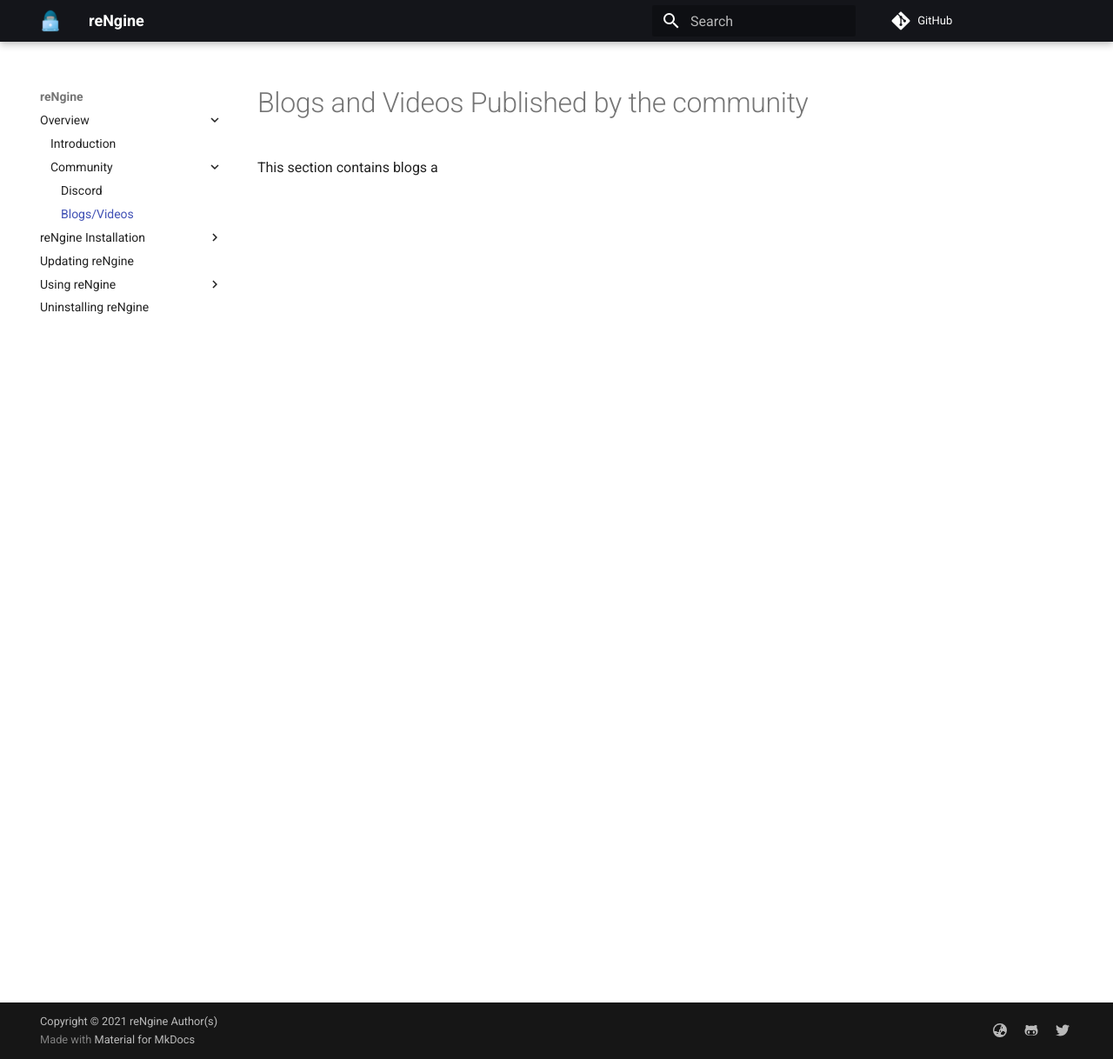
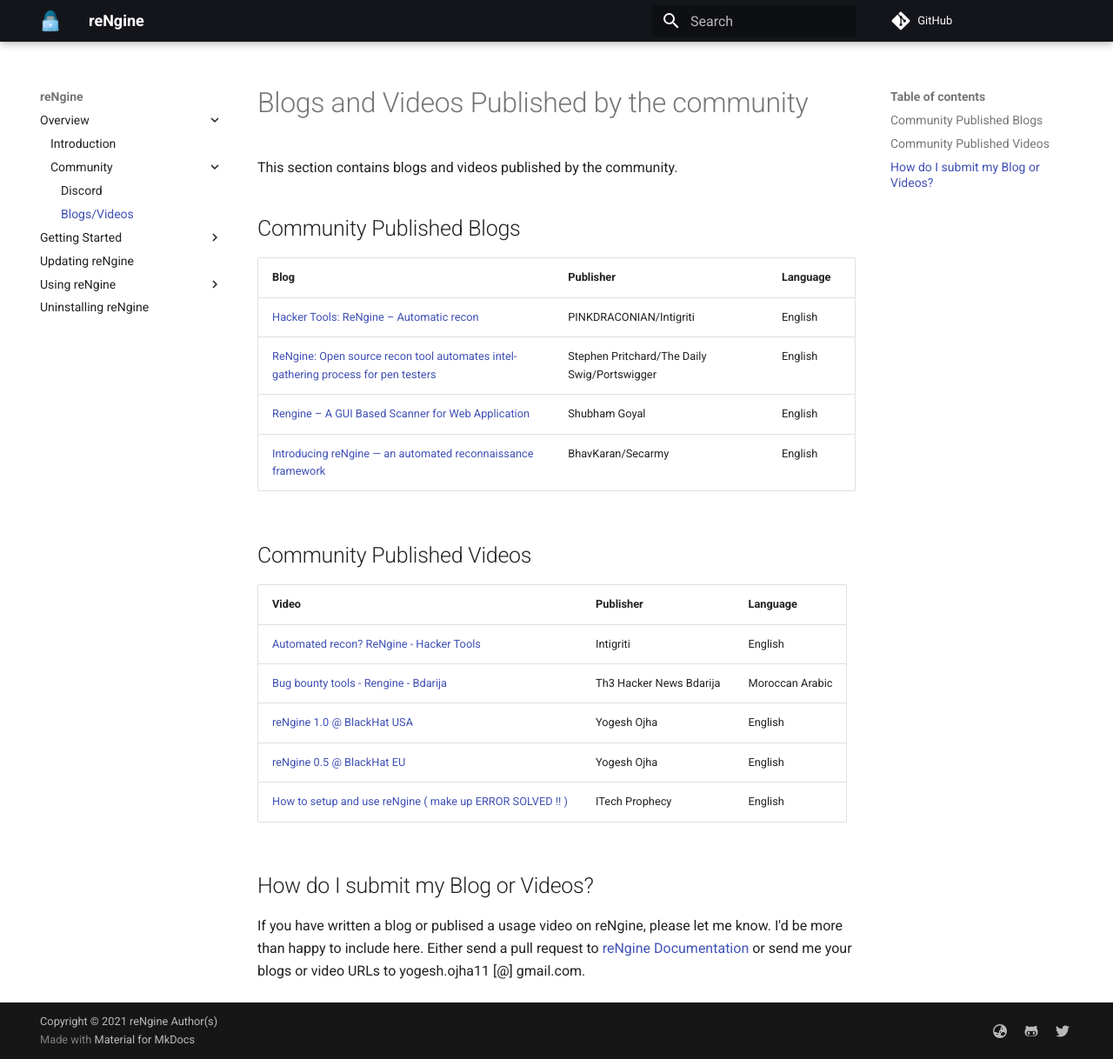
Before and after one commit to yogeshojha/rengineDocumentation, an MkDocs documentation site: the page built from docs/community/blog-videos.md, in a window 1280 px wide and 1218 px high. Shown: the whole window at 87% size. Built offline with MkDocs 1.6.1 and Material for MkDocs 9.7.7, drawn with Linux system fonts in a browser that asks for light colours; comment, search, counter and statistics services are not loaded.

Commit message:
Added community section

```diff
--- a/docs/community/blog-videos.md
+++ b/docs/community/blog-videos.md
@@ -1,3 +1,27 @@
 # Blogs and Videos Published by the community
 
-This section contains blogs a
+This section contains blogs and videos published by the community.
+
+## Community Published Blogs
+
+| Blog                                                         | Publisher               | Language |
+|--------------------------------------------------------------|-------------------------|----------|
+| [Hacker Tools: ReNgine – Automatic recon](https://blog.intigriti.com/2021/08/24/hacker-tools-rengine/)                      | PINKDRACONIAN/Intigriti | English  |
+| [ReNgine: Open source recon tool automates intel-gathering process for pen testers](https://portswigger.net/daily-swig/rengine-open-source-recon-tool-automates-intel-gathering-process-for-pen-testers)                      | Stephen Pritchard/The Daily Swig/Portswigger | English  |
+| [Rengine – A GUI Based Scanner for Web Application](https://secnhack.in/rengine-a-gui-based-scanner-for-web-application/amp)                      | Shubham Goyal | English  |
+| [Introducing reNgine — an automated reconnaissance framework](https://medium.com/secarmy/introducing-rengine-an-automated-reconnaissance-framework-by-yogesh-ojha-a7af6e35ae67)                      | BhavKaran/Secarmy | English  |
+
+
+## Community Published Videos
+
+| Video                                                         | Publisher               | Language |
+|--------------------------------------------------------------|-------------------------|----------|
+| [Automated recon? ReNgine - Hacker Tools](https://www.youtube.com/watch?v=vP7tBopQSEc)                      | Intigriti | English  |
+| [Bug bounty tools - Rengine - Bdarija](https://www.youtube.com/watch?v=9FuRrcmWgWU)                      | Th3 Hacker News Bdarija | Moroccan Arabic  |
+| [reNgine 1.0 @ BlackHat USA](https://www.youtube.com/watch?v=7uvP6MaQOX0)                      | Yogesh Ojha  |  English  |
+| [reNgine 0.5 @ BlackHat EU](https://www.youtube.com/watch?v=A1oNOIc0h5A)                      | Yogesh Ojha  |  English  |
+| [How to setup and use reNgine ( make up ERROR SOLVED !! )](https://www.youtube.com/watch?v=WRnSIiJz-fE)                      | ITech Prophecy | English  |
+
+## How do I submit my Blog or Videos?
+
+If you have written a blog or publised a usage video on reNgine, please let me know. I'd be more than happy to include here. Either send a pull request to [reNgine Documentation](https://github.com/yogeshojha/rengineDocumentation) or send me your blogs or video URLs to yogesh.ojha11 [@] gmail.com.
--- a/mkdocs.yml
+++ b/mkdocs.yml
@@ -47,8 +47,8 @@ nav:
         - Community:
             - Discord: 'community/discord.md'
             - Blogs/Videos: 'community/blog-videos.md'
-    - reNgine Installation:
-        - Introduction: 'install/index.md'
+    - Getting Started:
+        - Installing reNgine: 'install/index.md'
         - Prerequisites: 'install/prerequisites.md'
         - Quick Install(Only Ubuntu): 'install/quick-install.md'
         - Detailed Installation Steps(Win/Mac): 'install/install.md'
```
Also changed, not shown: docs/index.md (+4 -0 lines).
